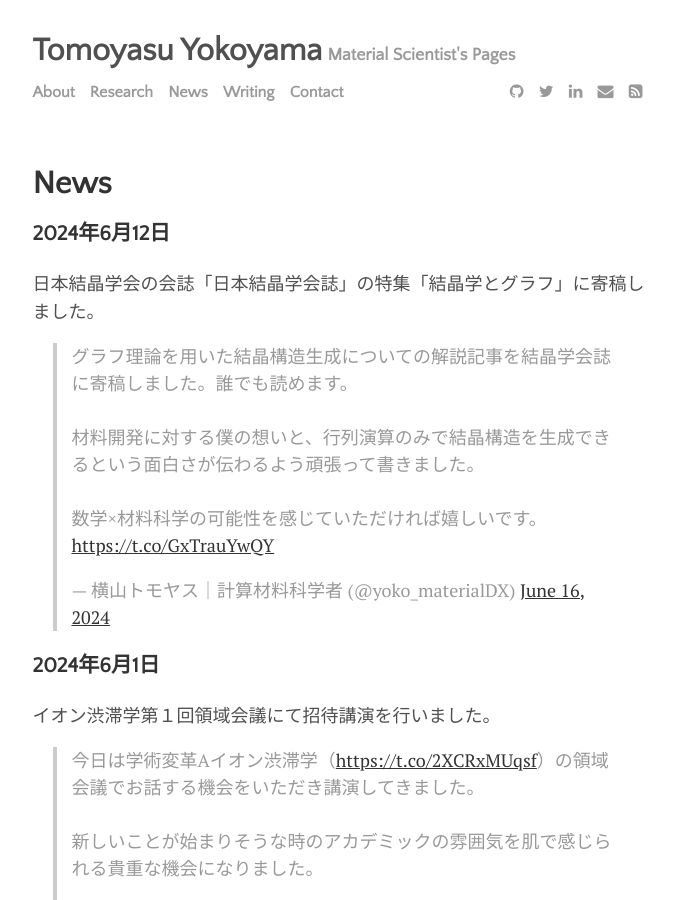
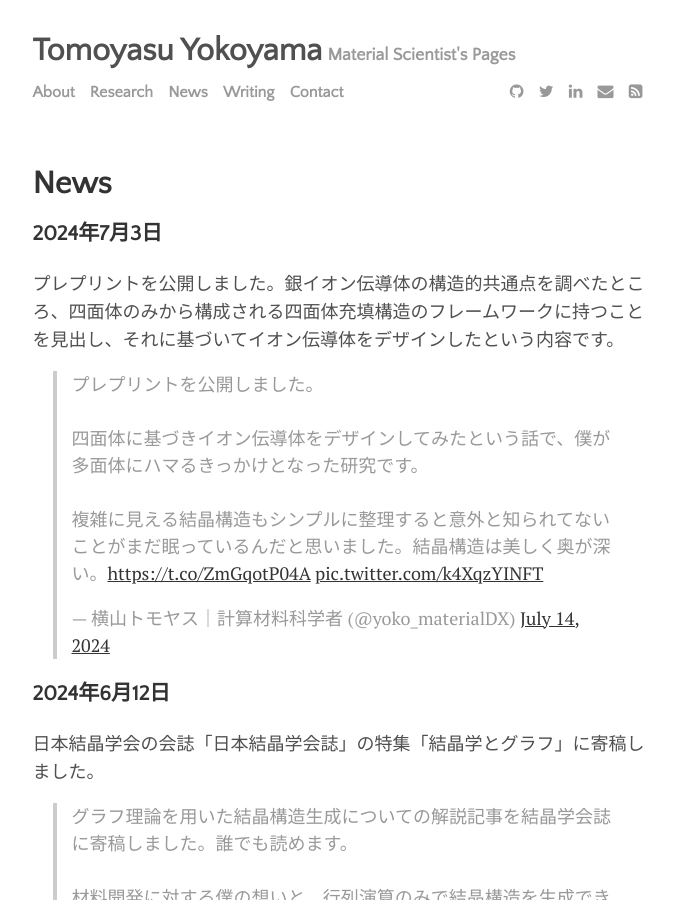
Before and after one commit to yokoyamatomoyasu/yokoyamatomoyasu.github.io, a Jekyll site: the page built from menu/news.md, in a window 1280 px wide and 900 px high. Shown: the whole window, without its empty margins (300-974 px from the left). Built offline with Jekyll 4.4.1, drawn with Linux system fonts in a browser that asks for light colours; comment, search, counter and statistics services are not loaded.

Commit message:
GitHub pages site with Jekyll

```diff
--- a/menu/news.md
+++ b/menu/news.md
@@ -3,6 +3,10 @@ layout: page
 title:  News
 permalink: /news
 ---
+
+### 2024年7月3日
+プレプリントを公開しました。銀イオン伝導体の構造的共通点を調べたところ、四面体のみから構成される四面体充填構造のフレームワークに持つことを見出し、それに基づいてイオン伝導体をデザインしたという内容です。
+<blockquote class="twitter-tweet"><p lang="ja" dir="ltr">プレプリントを公開しました。<br><br>四面体に基づきイオン伝導体をデザインしてみたという話で、僕が多面体にハマるきっかけとなった研究です。<br><br>複雑に見える結晶構造もシンプルに整理すると意外と知られてないことがまだ眠っているんだと思いました。結晶構造は美しく奥が深い。<a href="https://t.co/ZmGqotP04A">https://t.co/ZmGqotP04A</a> <a href="https://t.co/k4XqzYINFT">pic.twitter.com/k4XqzYINFT</a></p>&mdash; 横山トモヤス｜計算材料科学者 (@yoko_materialDX) <a href="https://twitter.com/yoko_materialDX/status/1812441918468399146?ref_src=twsrc%5Etfw">July 14, 2024</a></blockquote> <script async src="https://platform.twitter.com/widgets.js" charset="utf-8"></script>
 
 ### 2024年6月12日
 日本結晶学会の会誌「日本結晶学会誌」の特集「結晶学とグラフ」に寄稿しました。
```
Also changed, not shown: menu/about.md (+3 -1 lines).
